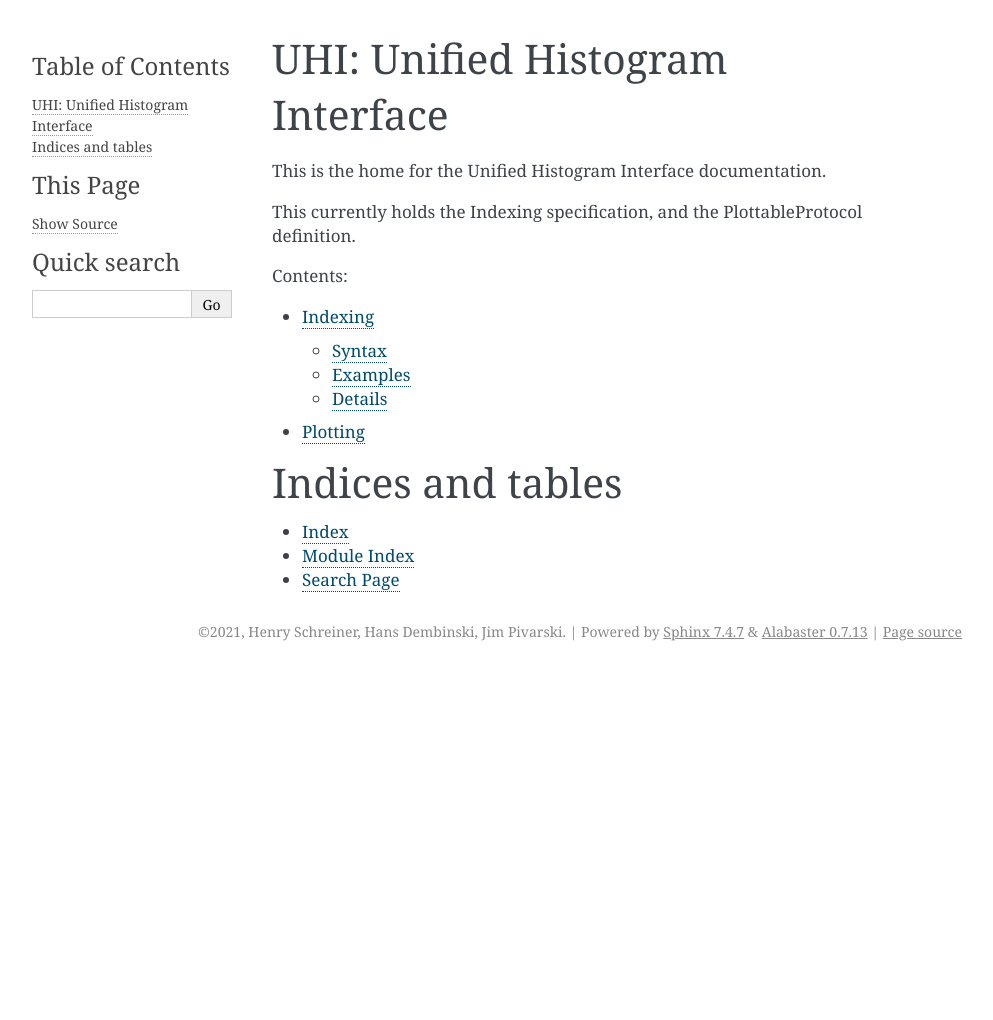
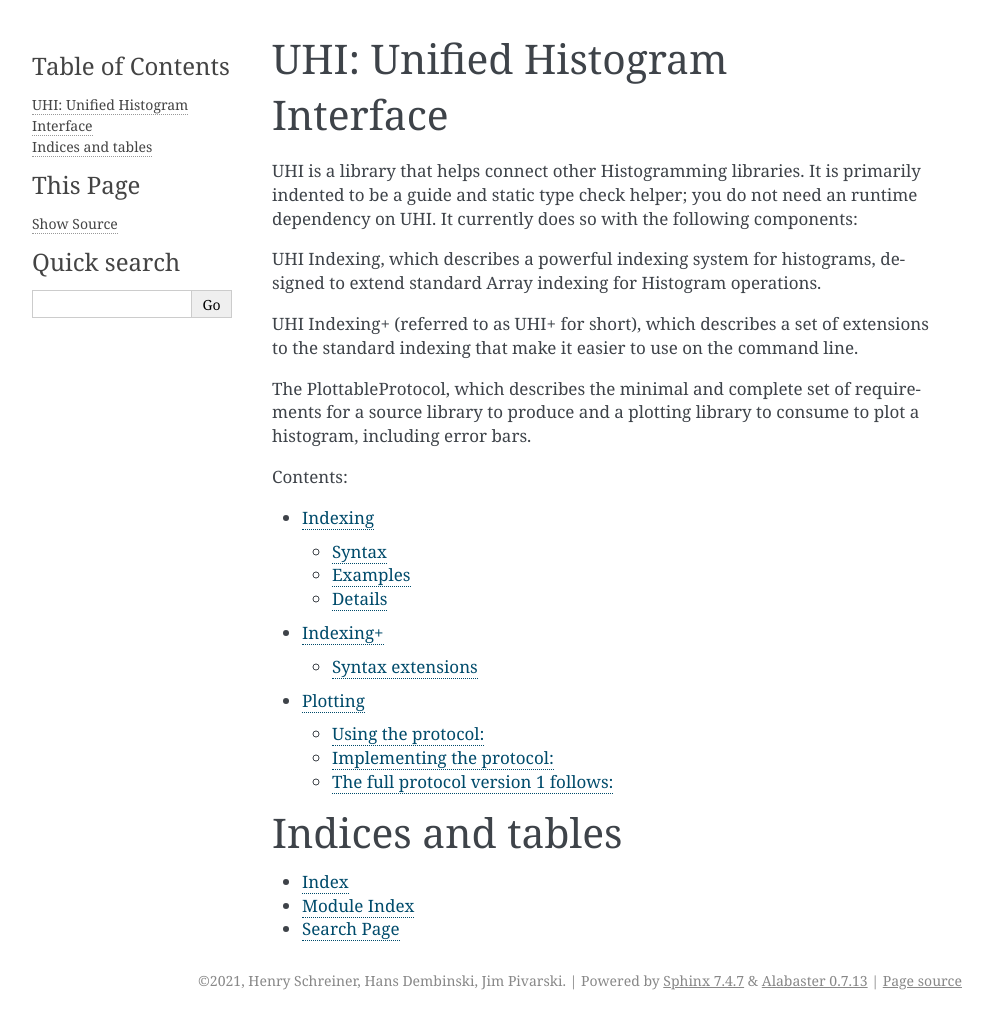
Before and after one commit to scikit-hep/uhi, a Sphinx documentation site: the page built from docs/index.rst, in a window 1280 px wide. Shown: the whole page, without its empty margins (148-1141 px from the left). Built offline with Sphinx 7.4.7, drawn with Linux system fonts in a browser that asks for light colours; before the commit the page ends 900 px from its top, so only the background shows below that.

Commit message:
docs: add more info about protocol and UHI+ (#7)

```diff
--- a/docs/index.rst
+++ b/docs/index.rst
@@ -6,10 +6,21 @@
 UHI: Unified Histogram Interface
 =================================
 
-This is the home for the Unified Histogram Interface documentation.
+UHI is a library that helps connect other Histogramming libraries. It is
+primarily indented to be a guide and static type check helper; you do not need
+an runtime dependency on UHI. It currently does so with the following
+components:
 
-This currently holds the Indexing specification, and the PlottableProtocol
-definition.
+UHI Indexing, which describes a powerful indexing system for histograms,
+designed to extend standard Array indexing for Histogram operations.
+
+UHI Indexing+ (referred to as UHI+ for short), which describes a set of
+extensions to the standard indexing that make it easier to use on the command
+line.
+
+The PlottableProtocol, which describes the minimal and complete set of
+requirements for a source library to produce and a plotting library to consume
+to plot a histogram, including error bars.
 
 
 .. toctree::
@@ -17,6 +28,7 @@ definition.
    :caption: Contents:
 
    indexing.rst
+   indexing+.rst
    plotting.rst
 
 
```
Also changed, not shown: docs/indexing+.rst (added, +56 -0 lines), docs/indexing.rst (+15 -11 lines), docs/plotting.rst (+37 -5 lines).
